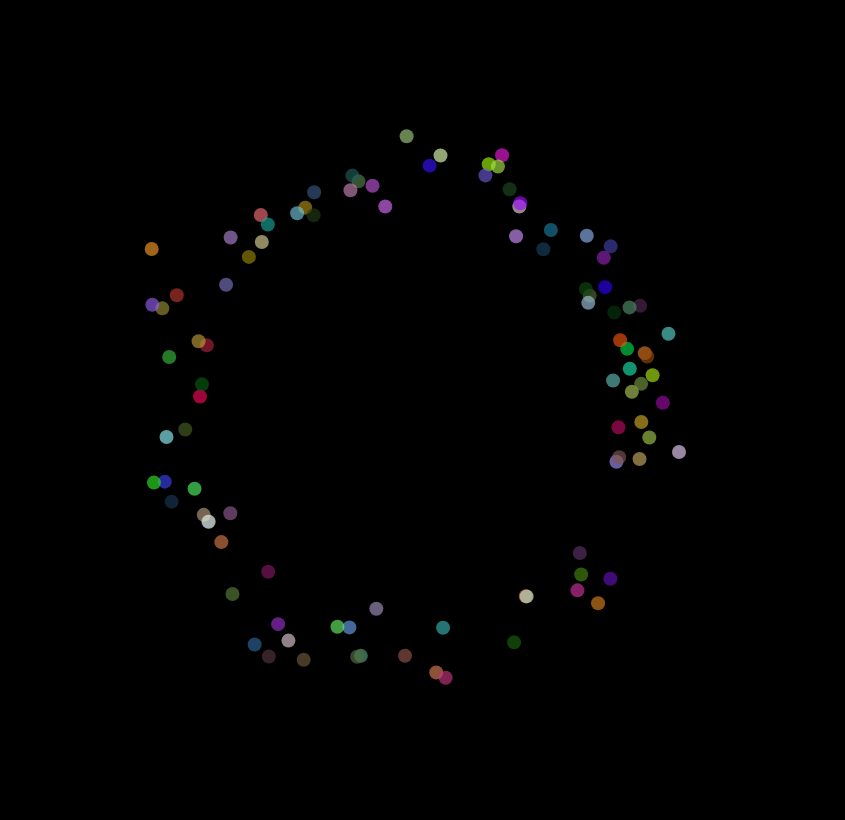
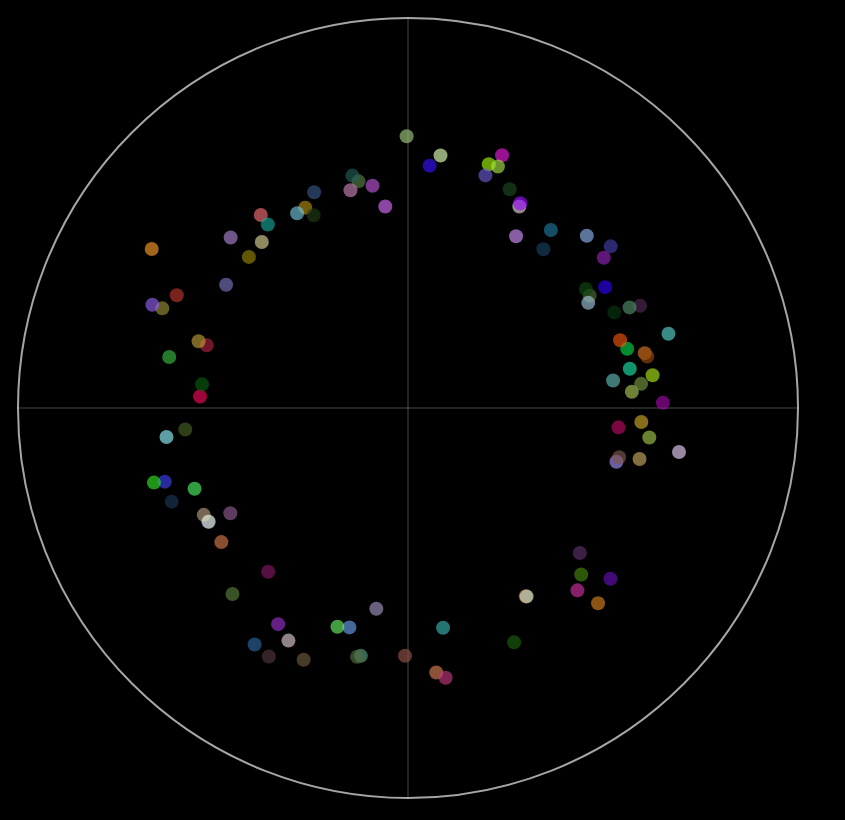
Before and after one commit to mschachter/complex_nets_js, a plain HTML site: page index.html in a window 1280 px wide. Shown: the whole page, without its empty margins (0-845 px from the left). Drawn offline with Linux system fonts and the light colour scheme.

Commit message:
some improvements

```diff
--- a/index.html
+++ b/index.html
@@ -52,6 +52,36 @@ svg.on("mousemove", mouseMove);
 // function to initialize the network display
 var joinAndEnter = function()
 {
+	var svg = d3.select(".net_container")
+		.append("ellipse")
+		.attr("cx", xscale(0.0))
+		.attr("cy", yscale(0.0))
+		.attr("rx", (width-2*padding)/2.0)
+		.attr("ry", (height-2*padding)/2.0)
+		.attr("opacity", 0.65)
+		.style("fill", "#000")
+		.style("stroke", "#fff")
+		.style("stroke-width", 2);
+
+	var degreeInc = 90;
+	var nlines = 360 / degreeInc;
+	for (var k = 0; k < nlines; k++) {
+
+		var phi = math.PI * ((k*degreeInc) / 180.0);
+		var x = math.cos(phi);
+		var y = math.sin(phi);
+
+		var svg = d3.select(".net_container")
+			.append("line")
+			.attr("x1", xscale(x))
+	        .attr("y1", yscale(y))
+			.attr("x2", xscale(-x))
+			.attr("y2", yscale(-y))
+			.style("opacity", 0.15)
+			.style("stroke-width", 1)
+			.style("stroke", "#fff");
+	}
+
 	var d = d3.select(".net_container").selectAll("circle")
 		.data(net.state)
 		.enter()
```
